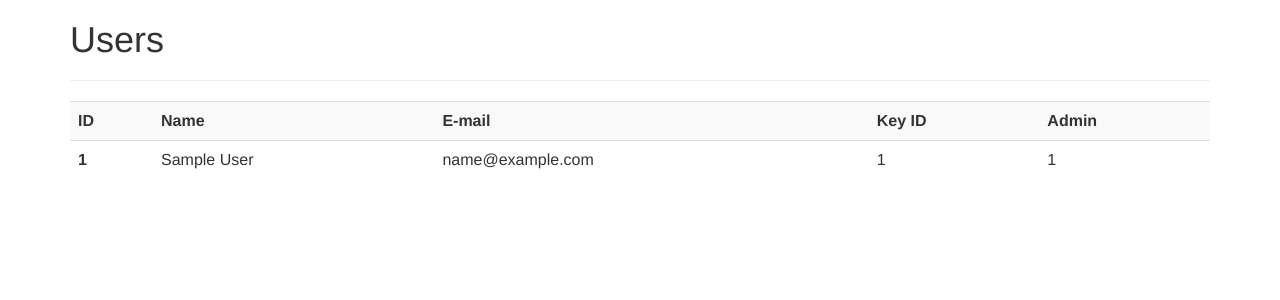
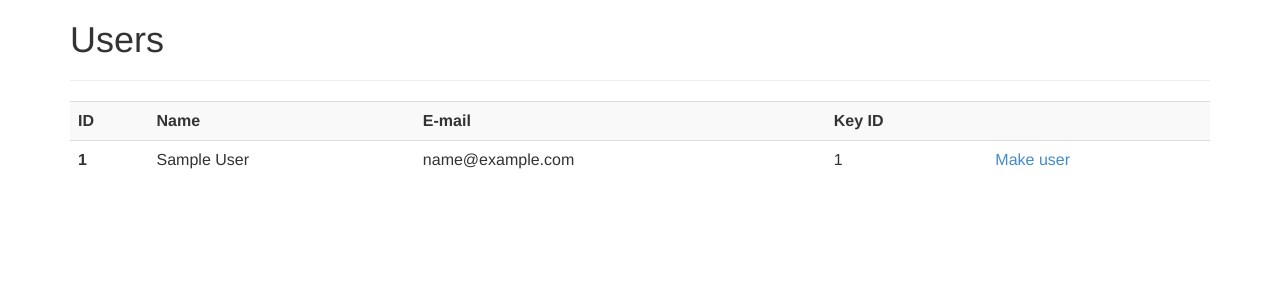
Before and after one commit to 091labs/access-control, a Flask app: page /users in a window 1280 px wide. Shown: the top 300 px of the page. Run offline with Flask 2, Linux system fonts and the light colour scheme; a user stored in the database is signed in; tables that the repository leaves empty hold one stand-in row (values such as "Sample post").

Commit message:
Allow adding/removing admins from the web console

```diff
--- a/access/templates/base.html
+++ b/access/templates/base.html
@@ -9,7 +9,7 @@
         <title>091 Labs door control</title>
         {% endif %}
 
-        <link href="static/css/bootstrap.css" rel="stylesheet">
+        <link href="{{ url_for('static', filename='css/bootstrap.css') }}" rel="stylesheet">
     </head>
     <body>
         {% with messages = get_flashed_messages() %}
--- a/access/templates/users.html
+++ b/access/templates/users.html
@@ -4,14 +4,18 @@
 <h1>Users</h1>
 <hr>
 <table class="table table-striped">
-    <tr><th>ID</th><th>Name</th><th>E-mail</th><th>Key ID</th><th>Admin</th></tr>
+    <tr><th>ID</th><th>Name</th><th>E-mail</th><th>Key ID</th><th>&nbsp;</th></tr>
     {% for user in users %}
     <tr>
         <th>{{ user.id }}</th>
         <td>{{ user.name }}</td>
         <td>{{ user.email }}</td>
         <td>{{ user.key_id }}</td>
-        <td>{{ user.role }}</td>
+        {% if user.role == ROLE_USER %}
+            <td><a href="{{ url_for('make_admin', id=user.id) }}">Make admin</a></td>
+        {% else %}
+            <td><a href="{{ url_for('make_user', id=user.id) }}">Make user</a></td>
+        {% endif %}
     </tr>
     {% endfor %}
 </table>
--- a/access/views.py
+++ b/access/views.py
@@ -1,5 +1,6 @@
-from access import login_manager, app
-from access.forms import LoginForm
+from access import login_manager, app, db
+from access.constants import *
+from access.forms import LoginForm, NewAdminForm
 from access.models import User
 
 from flask import g, redirect, url_for, render_template, request, flash
@@ -17,6 +18,15 @@ def before_request():
     g.user = current_user
 
 
+@app.context_processor
+def inject_constants():
+    # this disgusts me... but it works
+    return {
+        'ROLE_USER': ROLE_USER,
+        'ROLE_ADMIN': ROLE_ADMIN
+    }
+
+
 @app.route('/')
 @app.route('/index')
 @login_required
@@ -27,7 +37,34 @@ def index():
 @app.route('/users')
 @login_required
 def users():
-    return render_template('users.html', users=User.query.all())
+    return render_template('users.html', title='Users', users=User.query.all())
+
+
+@app.route('/users/make_admin/<int:id>', methods=['GET', 'POST'])
+@login_required
+def make_admin(id):
+    form = NewAdminForm()
+    if form.validate_on_submit():
+        user = User.query.get(id)
+        if user:
+            user.make_admin(form.password.data)
+            db.session.add(user)
+            db.session.commit()
+            flash('%s is now an admin' % user.email)
+            return redirect(url_for('users'))
+    return render_template('new_admin.html', form=form)
+
+
+@app.route('/user/make_user/<int:id>')
+@login_required
+def make_user(id):
+    user = User.query.get(id)
+    if user:
+        user.make_user()
+        db.session.add(user)
+        db.session.commit()
+        flash('%s is no longer an admin' % user.email)
+    return redirect(url_for('users'))
 
 
 @app.route('/login', methods=['GET', 'POST'])
```
Also changed, not shown: access/forms.py (+9 -1 lines), access/templates/new_admin.html (added, +22 -0 lines).
